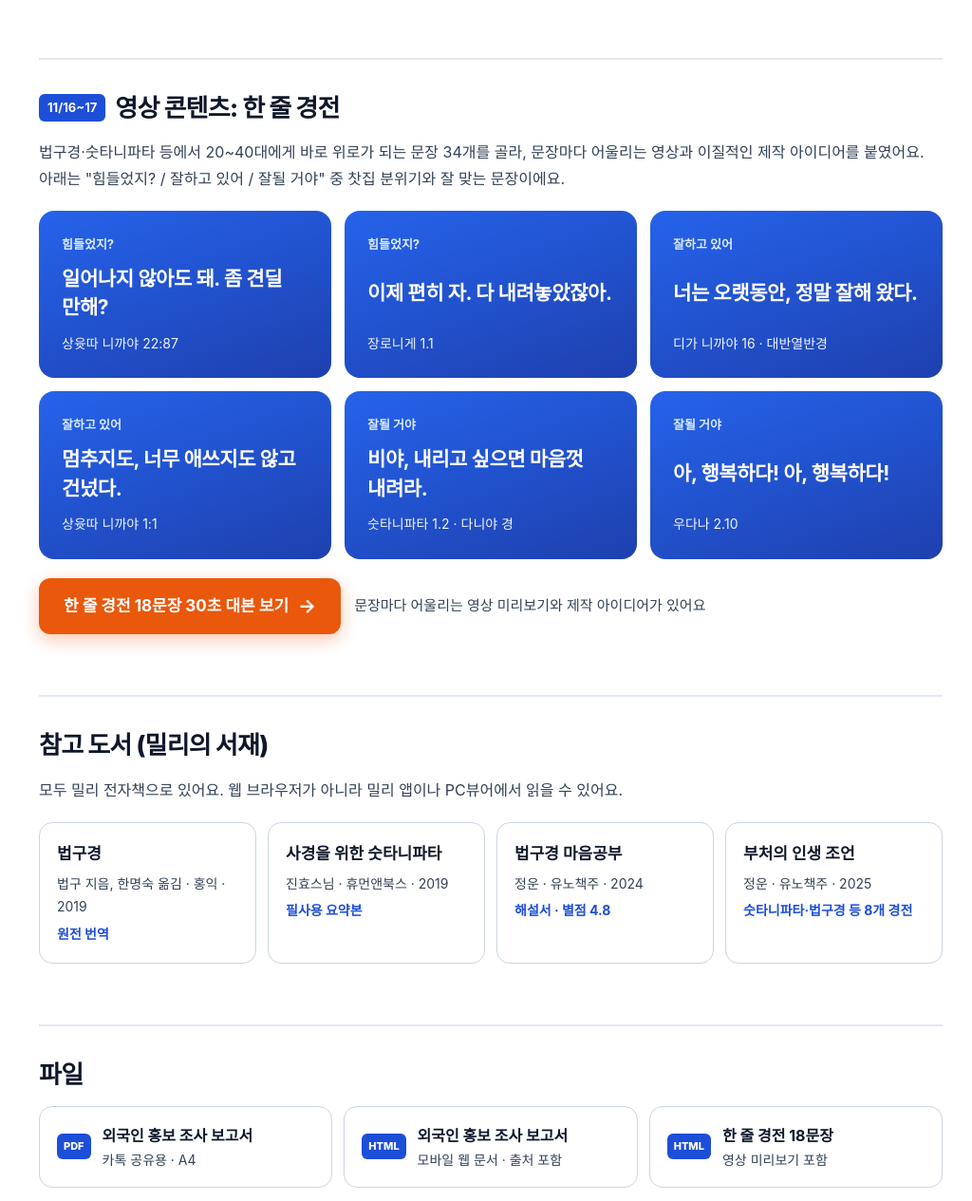
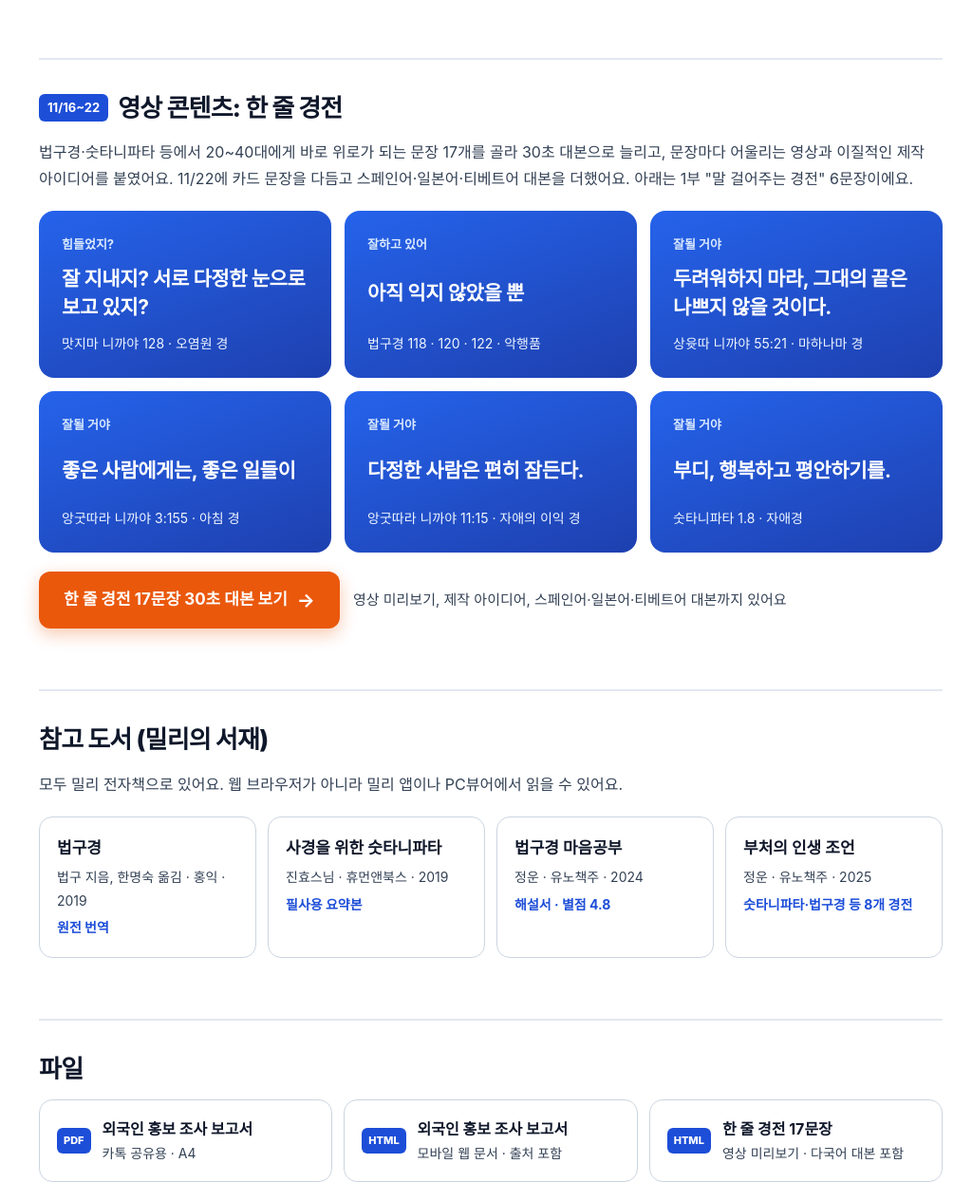
Before and after one commit to Chloe-sh/himalaya-tea-house, a plain HTML site: page index.html in a window 1280 px wide. Shown: the part 4915-6180 px from the top of the page at 95% size, without its empty margins (123-1147 px from the left). Drawn offline with Linux system fonts and the light colour scheme; a web font is replaced by a local one.

Commit message:
작업 모음: 한 줄 경전 17문장·다국어 대본 반영

```diff
--- a/index.html
+++ b/index.html
@@ -219,7 +219,7 @@ footer{font-size:14px;color:#334155}
 </div>
 <div class="ideas">
 <div class="idea"><b>사계절 스탬프 카드</b>봄·여름·가을·겨울 네 번 오르면 차 한 잔 무료. 비수기인 겨울에도 올 이유가 생겨요.</div>
-<div class="idea"><b>한 줄 경전 문장 넣기</b>인증서 하단 문장을 매번 바꿔서 34문장 중 하나를 랜덤으로. "어떤 문장 나왔어?"가 이야깃거리가 돼요.</div>
+<div class="idea"><b>한 줄 경전 문장 넣기</b>인증서 하단 문장을 매번 바꿔서 한 줄 경전 17문장 중 하나를 랜덤으로. "어떤 문장 나왔어?"가 이야깃거리가 돼요.</div>
 <div class="idea"><b>야간 산행 버전</b>등산관광센터의 외국인 야간 등산 프로그램과 묶어 "Night Summit" 인증서를 따로 만들기.</div>
 <div class="idea"><b>디지털 인증서 (나중에)</b>QR을 찍으면 이름과 날짜가 들어간 이미지를 받아 바로 인스타 스토리에 올릴 수 있게.</div>
 </div>
@@ -244,10 +244,10 @@ footer{font-size:14px;color:#334155}
 </section>
 
 <section id="video">
-<h2><span>11/16~17</span>영상 콘텐츠: 한 줄 경전</h2>
-<p class="desc">법구경·숫타니파타 등에서 20~40대에게 바로 위로가 되는 문장 34개를 골라, 문장마다 어울리는 영상과 이질적인 제작 아이디어를 붙였어요. 아래는 "힘들었지? / 잘하고 있어 / 잘될 거야" 중 찻집 분위기와 잘 맞는 문장이에요.</p>
-<div class="quotes"><div class="q"><span class="t">힘들었지?</span><p>일어나지 않아도 돼. 좀 견딜 만해?</p><small>상윳따 니까야 22:87</small></div><div class="q"><span class="t">힘들었지?</span><p>이제 편히 자. 다 내려놓았잖아.</p><small>장로니게 1.1</small></div><div class="q"><span class="t">잘하고 있어</span><p>너는 오랫동안, 정말 잘해 왔다.</p><small>디가 니까야 16 · 대반열반경</small></div><div class="q"><span class="t">잘하고 있어</span><p>멈추지도, 너무 애쓰지도 않고 건넜다.</p><small>상윳따 니까야 1:1</small></div><div class="q"><span class="t">잘될 거야</span><p>비야, 내리고 싶으면 마음껏 내려라.</p><small>숫타니파타 1.2 · 다니야 경</small></div><div class="q"><span class="t">잘될 거야</span><p>아, 행복하다! 아, 행복하다!</p><small>우다나 2.10</small></div></div>
-<div class="cta"><a class="btn" href="hanjul-gyeongjeon.html" target="_blank">한 줄 경전 18문장 30초 대본 보기 <span>→</span></a><span class="cta-sub">문장마다 어울리는 영상 미리보기와 제작 아이디어가 있어요</span></div>
+<h2><span>11/16~22</span>영상 콘텐츠: 한 줄 경전</h2>
+<p class="desc">법구경·숫타니파타 등에서 20~40대에게 바로 위로가 되는 문장 17개를 골라 30초 대본으로 늘리고, 문장마다 어울리는 영상과 이질적인 제작 아이디어를 붙였어요. 11/22에 카드 문장을 다듬고 스페인어·일본어·티베트어 대본을 더했어요. 아래는 1부 "말 걸어주는 경전" 6문장이에요.</p>
+<div class="quotes"><div class="q"><span class="t">힘들었지?</span><p>잘 지내지? 서로 다정한 눈으로 보고 있지?</p><small>맛지마 니까야 128 · 오염원 경</small></div><div class="q"><span class="t">잘하고 있어</span><p>아직 익지 않았을 뿐</p><small>법구경 118 · 120 · 122 · 악행품</small></div><div class="q"><span class="t">잘될 거야</span><p>두려워하지 마라, 그대의 끝은 나쁘지 않을 것이다.</p><small>상윳따 니까야 55:21 · 마하나마 경</small></div><div class="q"><span class="t">잘될 거야</span><p>좋은 사람에게는, 좋은 일들이</p><small>앙굿따라 니까야 3:155 · 아침 경</small></div><div class="q"><span class="t">잘될 거야</span><p>다정한 사람은 편히 잠든다.</p><small>앙굿따라 니까야 11:15 · 자애의 이익 경</small></div><div class="q"><span class="t">잘될 거야</span><p>부디, 행복하고 평안하기를.</p><small>숫타니파타 1.8 · 자애경</small></div></div>
+<div class="cta"><a class="btn" href="hanjul-gyeongjeon.html" target="_blank">한 줄 경전 17문장 30초 대본 보기 <span>→</span></a><span class="cta-sub">영상 미리보기, 제작 아이디어, 스페인어·일본어·티베트어 대본까지 있어요</span></div>
 </section>
 
 <section id="books">
@@ -261,7 +261,7 @@ footer{font-size:14px;color:#334155}
 <div class="files">
 <a class="file" href="himalaya-teahouse-foreigner-marketing.pdf" target="_blank"><b>PDF</b><div>외국인 홍보 조사 보고서<small>카톡 공유용 · A4</small></div></a>
 <a class="file" href="himalaya-teahouse-foreigner-marketing.html" target="_blank"><b>HTML</b><div>외국인 홍보 조사 보고서<small>모바일 웹 문서 · 출처 포함</small></div></a>
-<a class="file" href="hanjul-gyeongjeon.html" target="_blank"><b>HTML</b><div>한 줄 경전 18문장<small>영상 미리보기 포함</small></div></a>
+<a class="file" href="hanjul-gyeongjeon.html" target="_blank"><b>HTML</b><div>한 줄 경전 17문장<small>영상 미리보기 · 다국어 대본 포함</small></div></a>
 </div>
 </section>
 
```
